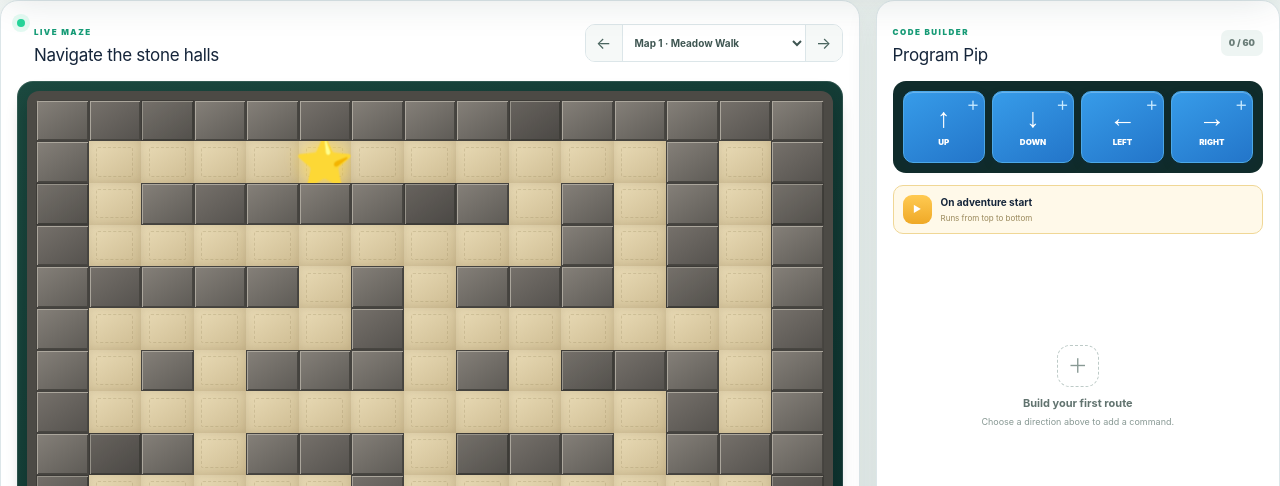
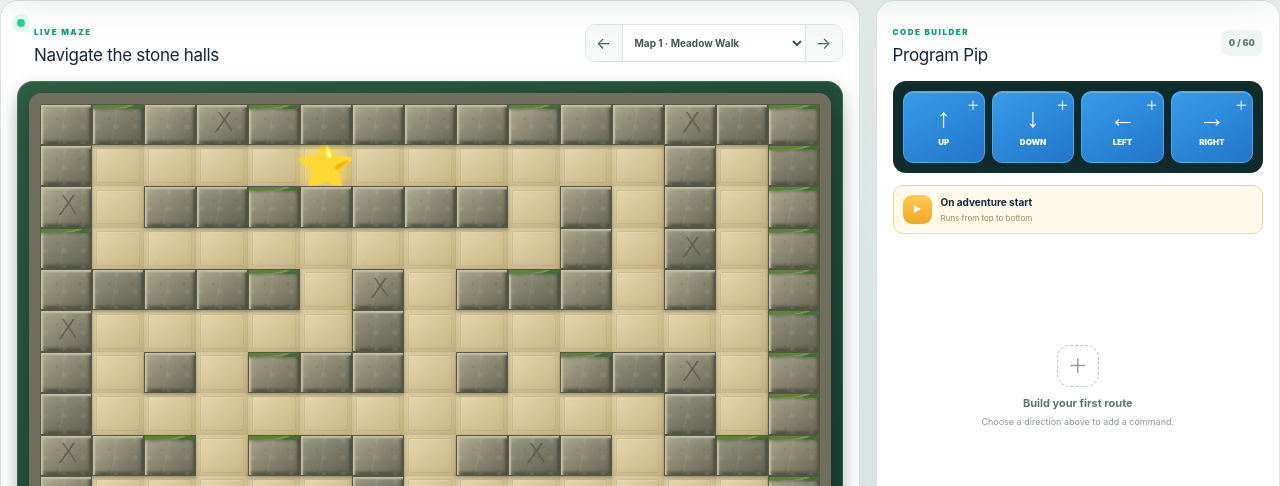
Before and after one commit to troyshank/troyshank.github.io, a Next.js app: page / in a window 1280 px wide. Shown: the part 314-800 px from the top of the page. Built offline with nearby package versions, Linux system fonts and the light colour scheme.

Commit message:
Match maze stonework to illustrated world

```diff
--- a/app/layout.tsx
+++ b/app/layout.tsx
@@ -1,5 +1,6 @@
 import type { Metadata } from "next";
 import "./globals.css";
+import "./stone.css";
 
 const repository = process.env.GITHUB_REPOSITORY ?? "";
 const [owner = "", repo = ""] = repository.split("/");
--- /dev/null
+++ b/app/stone.css
@@ -0,0 +1,69 @@
+/* Weathered, mossy limestone inspired by the illustrated Sprout world. */
+.map-frame {
+  padding: 12px;
+  background: linear-gradient(145deg, #315d46, #173d32);
+  box-shadow: inset 0 0 0 1px #8db49a45, 0 8px 20px #09251c35;
+}
+
+.map-board {
+  border: 11px solid #706f5e;
+  background: #5e604e;
+  box-shadow: inset 0 0 0 3px #aaa891, inset 0 0 0 6px #505143, 0 10px 24px #07191566;
+}
+
+.stone-tile {
+  isolation: isolate;
+  overflow: hidden;
+  background: linear-gradient(145deg, #aaa68d 0%, #8c8973 44%, #666653 100%);
+  border-color: #565747;
+  box-shadow: inset 2px 2px 2px #c6c2a6, inset -2px -3px 3px #515342, 0 2px 3px #27312955;
+}
+
+.stone-tile::before {
+  content: "";
+  position: absolute;
+  inset: 0;
+  z-index: -1;
+  background: radial-gradient(circle at 22% 28%, #d0cbb01f 0 2px, transparent 3px), radial-gradient(circle at 70% 65%, #42493622 0 1px, transparent 2px), linear-gradient(100deg, transparent 42%, #ffffff0d 44%, transparent 47%);
+  background-size: 19px 17px, 23px 21px, 100% 100%;
+}
+
+.stone-tile:nth-child(4n+2) { background: linear-gradient(150deg, #9a9882, #777764 57%, #5f614e); }
+.stone-tile:nth-child(7n+3) { filter: none; background: linear-gradient(140deg, #b2ad92, #888570 55%, #686856); }
+
+.stone-tile:nth-child(5n)::after,
+.stone-tile:nth-child(11n+2)::after {
+  content: "";
+  position: absolute;
+  z-index: 3;
+  left: -2px;
+  right: -2px;
+  top: -1px;
+  height: 7px;
+  background: radial-gradient(ellipse at 15% 0, #5e823d 0 45%, transparent 48%), radial-gradient(ellipse at 48% 0, #78954c 0 42%, transparent 46%), radial-gradient(ellipse at 82% 0, #456d38 0 45%, transparent 49%);
+  filter: drop-shadow(0 2px 1px #30452d55);
+}
+
+.stone-tile:nth-child(9n+4)::after {
+  content: "";
+  position: absolute;
+  z-index: 3;
+  left: 35%;
+  top: 20%;
+  width: 18px;
+  height: 20px;
+  background: linear-gradient(125deg, transparent 45%, #4f5143 47% 52%, transparent 54%), linear-gradient(55deg, transparent 55%, #555647 57% 61%, transparent 63%);
+  opacity: .65;
+}
+
+.hallway-tile {
+  background: linear-gradient(145deg, #e4d6ac, #c8b685);
+  box-shadow: inset 0 0 10px #6e5e3e33;
+}
+
+.hallway-tile::after {
+  inset: 8%;
+  border: 1px solid #8f7d5330;
+  background: linear-gradient(135deg, #fff4cf24, transparent 55%);
+  box-shadow: inset 1px 1px #fff7db28;
+}
```
